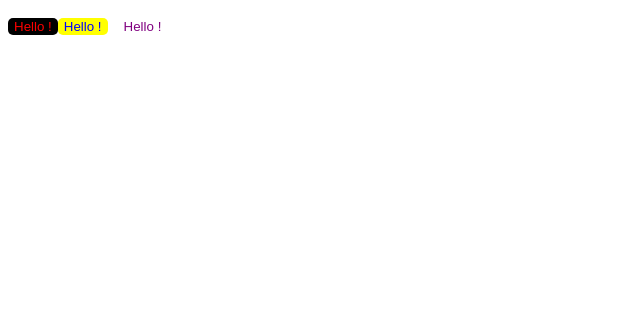
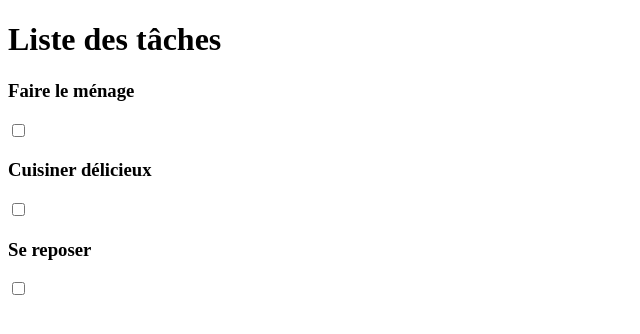
Before and after one commit to jefflearning40/test-react, a React (Vite) app: page / in a window 1280 px wide. Shown: the top 334 px of the page, without its empty margins (0-640 px from the left). Built offline with nearby package versions, Linux system fonts and the light colour scheme.

Commit message:
les props exo 3

```diff
--- a/src/App.jsx
+++ b/src/App.jsx
@@ -1,14 +1,20 @@
-import CustomButton from "./exercice2props/CustomButton";
+import TaskItem from './exo3/TaskItem';
 
-export default function App(){
-    return(
-        <>
-       <CustomButton border="10px" color="red" background="black" text="Hello !" />
+const App = () => {
+  const tasks = [
+    { id: 1, title: 'Faire le ménage', valueCheckBox: true },
+    { id: 2, title: 'Cuisiner délicieux', valueCheckBox: false },
+    { id: 3, title: 'Se reposer', valueCheckBox: false }
+  ];
 
-        <CustomButton border="10px" color="blue" background="yellow" text="Hello !" />
+  return (
+    <div>
+      <h1>Liste des tâches</h1>
+      {tasks.map(task => (
+        <TaskItem key={task.id} task={task} />
+      ))}
+    </div>
+  );
+};
 
-         <CustomButton border="10px" margin="10px" color="purple" background="white" text="Hello !" />
-        </>
-    )
-
-}
+export default App;
--- /dev/null
+++ b/src/exo3/TaskItem.jsx
@@ -0,0 +1,12 @@
+
+
+const TaskItem = ({ task }) => {
+  return (
+    <div>
+      <h3>{task.title}</h3>
+      <input type="checkbox" name="" id="task.id" value="{task.valueCheckBox}"/>
+    </div>
+  );
+};
+
+export default TaskItem;
```
